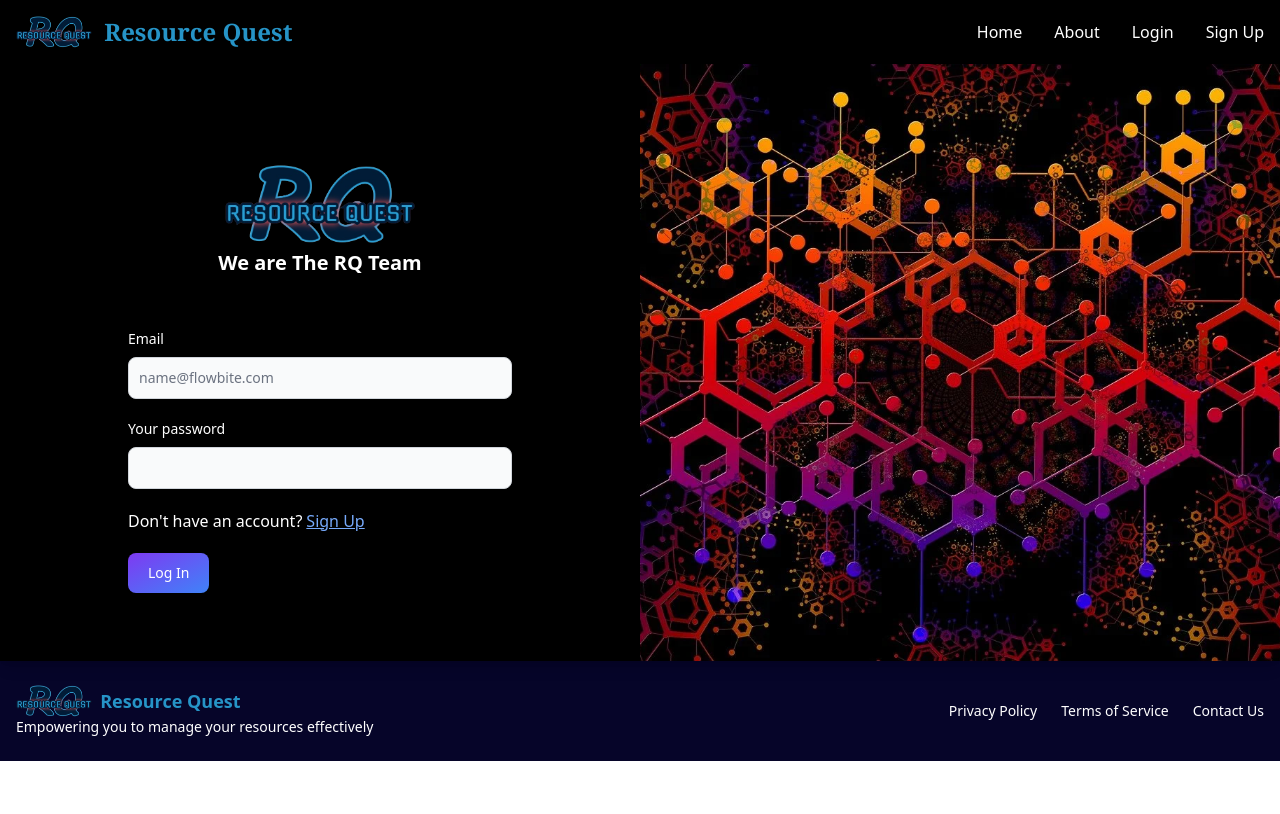
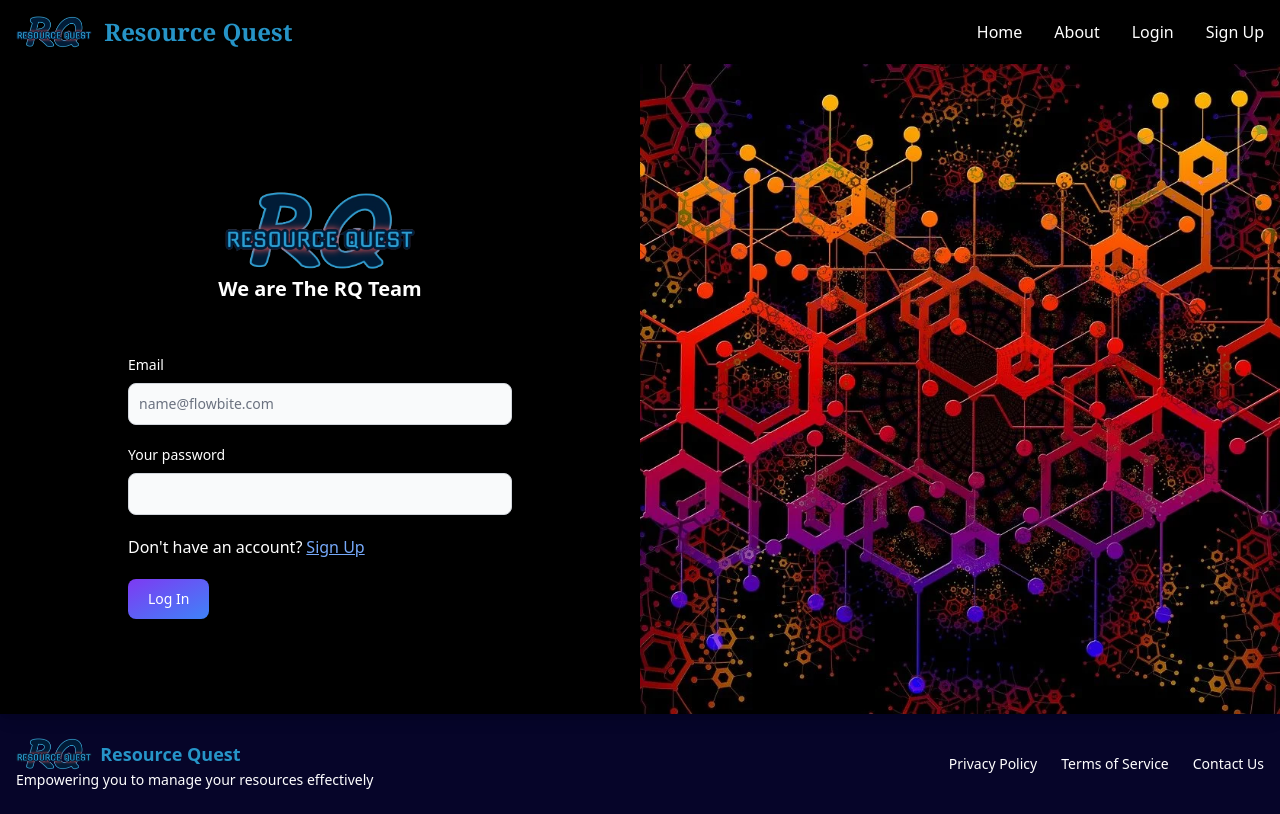
Before and after one commit to AnisurRahman06046/resource_quest_client, a React (Vite) app: page /login in a window 1280 px wide. Built offline with nearby package versions, Linux system fonts and the light colour scheme.

Commit message:
hoga mara sara

```diff
--- a/src/Layout/RootLayout.tsx
+++ b/src/Layout/RootLayout.tsx
@@ -4,11 +4,20 @@ import Header from "../components/Header/Header";
 
 function RootLayout() {
   return (
-    <>
-      <Header />
-      <Outlet />
-      <FooterComponent />
-    </>
+    <div className="min-h-screen relative overflow-hidden">
+      <Header
+        className={
+          "w-full sticky top-0 z-50 bg-black border-gray-200 dark:bg-gray-900"
+        }
+      />
+
+      <main className="min-h-fit h-full w-full min-w-fit ">
+        <Outlet />
+      </main>
+      <FooterComponent
+        className={"bg-footer-clr py-2   dark:bg-gray-800  w-full"}
+      />
+    </div>
   );
 }
 
--- a/src/components/About/About.tsx
+++ b/src/components/About/About.tsx
@@ -1,7 +1,7 @@
-import logo from "/rq1.webp"
+import logo from "/rq1.webp";
 function About() {
   return (
-    <section className="bg-black dark:bg-gray-800 p-8    mx-auto ">
+    <section className="bg-black dark:bg-gray-800 p-8 pb-12    mx-auto h-[calc(100vh-109px)] overflow-y-auto scrollbar-hide">
       <div className="text-center max-w-3xl mx-auto ">
         <img
           className="mx-auto w-48 mb-4"
@@ -68,8 +68,6 @@ function About() {
         </p>
       </div>
     </section>
-
-
   );
 }
 
--- a/src/components/Banner/Banner.tsx
+++ b/src/components/Banner/Banner.tsx
@@ -1,9 +1,7 @@
-
 function Banner() {
   return (
-
-    <section className="bg-center pt-5 bg-no-repeat bg-cover bg-[url('https://flowbite.s3.amazonaws.com/docs/jumbotron/conference.jpg')] bg-gray-700 bg-blend-multiply">
-    <div className="lg:px-4  lg:mx-auto max-w-screen-xl text-center py-24 lg:py-56">
+    <section className="bg-center pt-5 bg-no-repeat bg-cover bg-[url('https://flowbite.s3.amazonaws.com/docs/jumbotron/conference.jpg')] bg-gray-700 bg-blend-multiply h-[calc(100vh-109px)] flex justify-center items-center w-full">
+      <div className="px-4  lg:mx-auto max-w-screen-xl text-center py-24 lg:py-56">
         <h1 className="mb-4 text-4xl font-extrabold tracking-tight leading-none text-white sm:text-5xl lg:text-6xl">
           Welcome to <span className="text-red-500">Resource Quest</span>
         </h1>
@@ -41,10 +39,11 @@ function Banner() {
           <div className="flex flex-col space-y-4 sm:flex-row sm:justify-center sm:space-y-0 sm:space-x-4">
             <p className="text-center text-gray-700 text-lg font-medium">
               "The best way to predict your future is to create it."
-    <span className="block text-sm text-gray-500 mt-1">— Abraham Lincoln</span>
+              <span className="block text-sm text-gray-500 mt-1">
+                — Abraham Lincoln
+              </span>
             </p>
           </div>
-
         </div>
       </div>
     </section>
--- a/src/components/Footer/Footer.tsx
+++ b/src/components/Footer/Footer.tsx
@@ -1,8 +1,13 @@
 import { Link } from "react-router-dom";
 import logo from "/rq1.webp";
-function FooterComponent() {
+
+interface IFooterProps {
+  className?: string;
+}
+
+function FooterComponent({ className }: IFooterProps) {
   return (
-    <footer className="bg-footer-clr py-2 SSSS  dark:bg-gray-800">
+    <footer className={`${className}`}>
       <div className="w-full  mx-auto max-w-screen-xl p-9 lg:p-4 md:flex md:items-center md:justify-between ">
         <div>
           <div className="flex gap-2 items-center">
--- a/src/components/Home/Home.tsx
+++ b/src/components/Home/Home.tsx
@@ -4,9 +4,9 @@ import Banner from "../Banner/Banner";
 
 function Home() {
   return (
-    <div>
+    <div className="w-full h-full relative">
       {/* <Header /> */}
-      <Banner/>
+      <Banner />
       {/* <FooterComponent/> */}
     </div>
   );
--- a/src/components/Login/Login.tsx
+++ b/src/components/Login/Login.tsx
@@ -1,10 +1,10 @@
+import { useContext, useEffect } from "react";
+import { SubmitHandler, useForm } from "react-hook-form";
 import { Link, useNavigate } from "react-router-dom";
-import logo from "/rq1.png";
+import { AuthContext, AuthContextType } from "../../providers/AuthProvider";
 import Button from "../Button/Button";
 import SideImg from "/loginImg.webp";
-import { useForm, SubmitHandler } from "react-hook-form";
-import { useContext, useEffect,  } from "react";
-import { AuthContext, AuthContextType } from "../../providers/AuthProvider";
+import logo from "/rq1.png";
 
 type Inputs = {
   email: string;
@@ -21,18 +21,17 @@ function Login() {
     // formState: { errors },
   } = useForm<Inputs>();
 
-  useEffect(()=>{
-    if(token){
-
+  useEffect(() => {
+    if (token) {
       navigate("/resource/all");
     }
-  },[token,navigate])
+  }, [token, navigate]);
 
   const onSubmit: SubmitHandler<Inputs> = async (data) => {
     const payload = { email: data.email, password: data.password };
     const result = await login(payload);
     // console.log(userLogin,'from login')
-    if (result.status === 200 && token ) {
+    if (result.status === 200 && token) {
       alert("looged in");
       // navigate("/resource/all");
     }
@@ -41,15 +40,13 @@ function Login() {
   //   return <Loading/>
   // }
   return (
-    <section className="gradient-form  bg-neutral-200 dark:bg-neutral-700">
-      <div className="container h-full">
-        <div className="flex h-full flex-wrap items-center justify-center text-neutral-800 dark:text-neutral-200">
-          <div className="w-full">
-            <div className="block rounded-lg bg-white shadow-lg dark:bg-neutral-800">
-              <div className="g-0 lg:flex   lg:flex-wrap">
+    <section className="gradient-form  bg-neutral-200 dark:bg-neutral-700 w-full h-[calc(100vh-150px)]  relative  ">
+      <div className=" w-full h-full">
+        <div className=" rounded-lg bg-white shadow-lg dark:bg-neutral-800 h-full">
+          <div className="g-0 lg:flex   lg:flex-wrap h-full">
             {/* Left column container */}
-                <div className="px-4 md:px-0  lg:w-6/12 bg-black p-1">
-                  <div className="md:mx-6 md:p-12">
+            <div className="px-4 md:px-0  lg:w-6/12 bg-black p-1 flex items-center justify-center min-w-fit">
+              <div className="md:mx-6 md:p-12 flex-1">
                 {/* Logo */}
                 <div className="text-center mt-12 ">
                   <img className="mx-auto w-48" src={logo} alt="logo" />
@@ -100,10 +97,7 @@ function Login() {
                   <div className="flex gap-1 items-start mb-5">
                     <p className="text-white">Don't have an account? </p>{" "}
                     <span className="text-white">
-                          <Link
-                            className="underline text-blue-400"
-                            to="/register"
-                          >
+                      <Link className="underline text-blue-400" to="/register">
                         Sign Up
                       </Link>{" "}
                     </span>
@@ -129,8 +123,6 @@ function Login() {
           </div>
         </div>
       </div>
-        </div>
-      </div>
     </section>
   );
 }
--- a/src/components/SignUp/SignUp.tsx
+++ b/src/components/SignUp/SignUp.tsx
@@ -1,8 +1,8 @@
+import { SubmitHandler, useForm } from "react-hook-form";
 import { Link, useNavigate } from "react-router-dom";
+import Button from "../Button/Button";
+import SideImg from "/collective-3291989_1280.webp";
 import logo from "/rq1.png";
-import SideImg from "/collective-3291989_1280.webp";
-import Button from "../Button/Button";
-import { useForm, SubmitHandler } from "react-hook-form";
 
 import { registerUserApi } from "../../API/api";
 
@@ -39,22 +39,20 @@ function SignUp() {
     }
   };
   return (
-    <section className="gradient-form h-full  bg-neutral-200 dark:bg-neutral-700">
-      <div className="container h-full">
-        <div className="flex h-full flex-wrap items-center justify-center text-neutral-800 dark:text-neutral-200">
-          <div className="w-full">
-            <div className="block rounded-lg bg-white shadow-lg dark:bg-neutral-800">
-              <div className="g-0 lg:flex  lg:flex-wrap">
+    <section className="gradient-form  w-screen h-[calc(100vh-150px)] overflow-y-scroll relative   bg-neutral-200 dark:bg-neutral-700 ">
+      <div className=" w-full h-full">
+        <div className="w-full h-full">
+          <div className="w-full h-full rounded-lg bg-white shadow-lg dark:bg-neutral-800">
+            <div className="g-0 lg:flex  lg:flex-wrap w-full h-full">
               {/* Left column container */}
-                <div className="px-4 md:px-0 lg:w-6/12 bg-black">
-                  <div className="md:mx-6 md:p-12">
+              <div className="px-4 md:px-0  lg:w-6/12 bg-black p-1 flex items-center justify-center min-w-fit">
+                <div className="md:mx-6 md:p-12 flex-1">
                   {/* Logo */}
                   <div className="text-center">
                     <img className="mx-auto w-48" src={logo} alt="logo" />
                     <h4 className="mb-12 mt-1 pb-1 text-white text-xl font-semibold">
                       We are The{" "}
-                        <span className="text-logo-color font-bold">RQ</span>{" "}
-                        Team
+                      <span className="text-logo-color font-bold">RQ</span> Team
                     </h4>
                   </div>
 
@@ -156,7 +154,6 @@ function SignUp() {
           </div>
         </div>
       </div>
-      </div>
     </section>
   );
 }
--- a/src/index.css
+++ b/src/index.css
@@ -1,3 +1,13 @@
 @tailwind base;
 @tailwind components;
 @tailwind utilities;
+
+.scrollbar-hide::-webkit-scrollbar {
+  display: none;
+}
+
+/* For IE, Edge and Firefox */
+.scrollbar-hide {
+  -ms-overflow-style: none; /* IE and Edge */
+  scrollbar-width: none; /* Firefox */
+}
```
Also changed, not shown: src/components/Header/Header.tsx (+21 -12 lines), src/Pages/Home/Home.tsx (added), 1 other file (tests, documents, lock files or other folders). Lines whose indentation alone changed are shown as unchanged.
